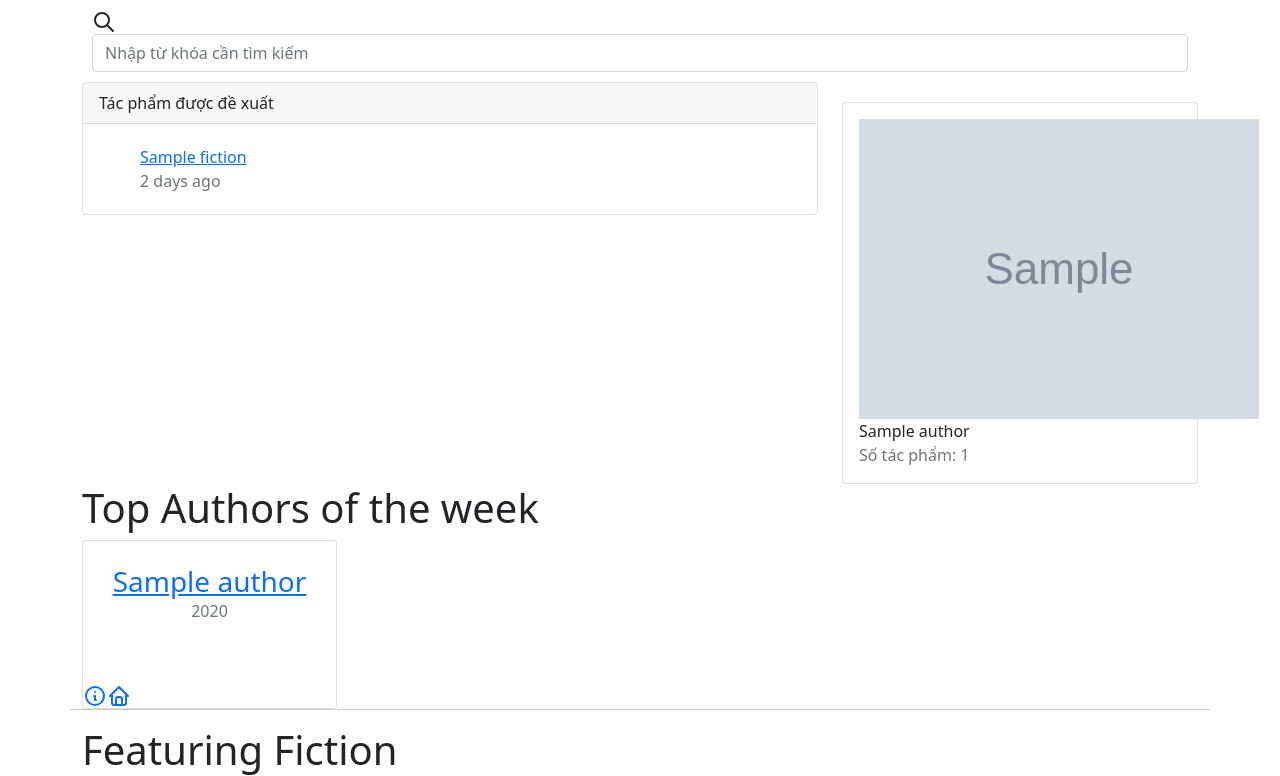
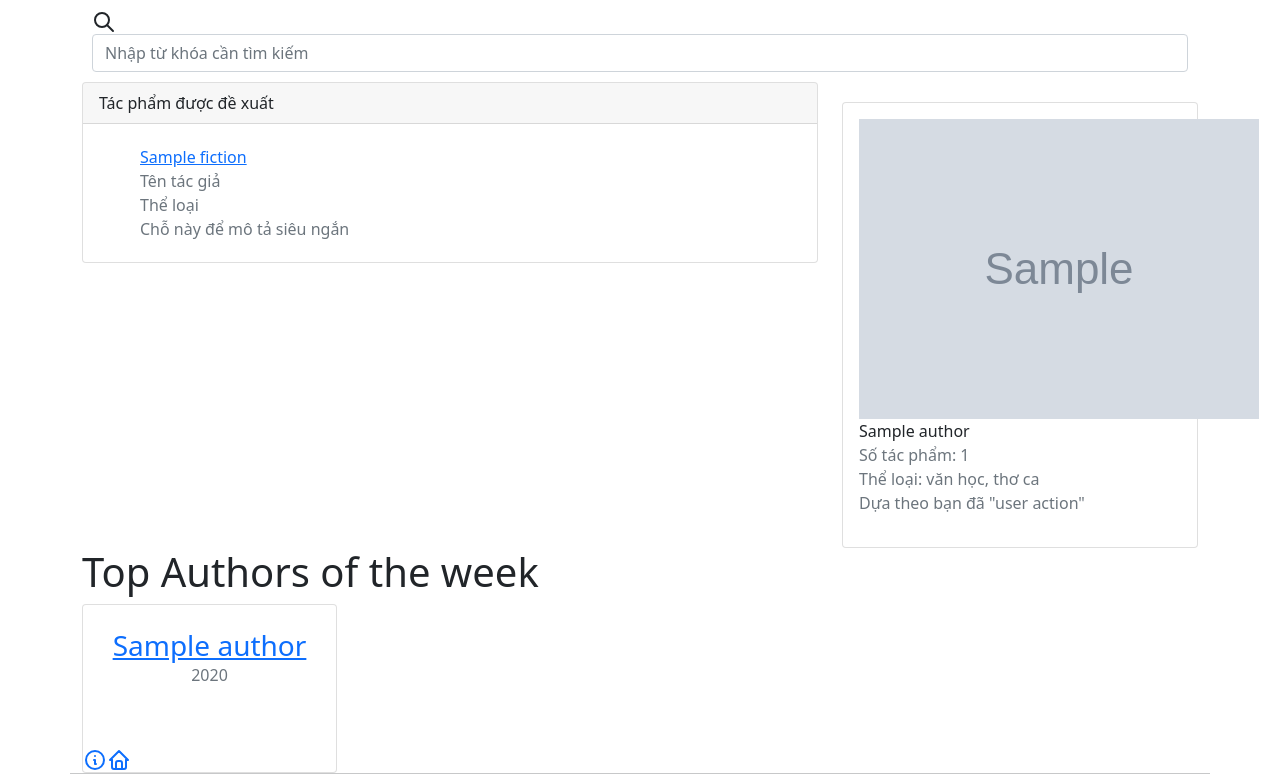
Before and after one commit to cyborgx0x/unleash, a Flask app: page / in a window 1280 px wide. Shown: the part 70-846 px from the top of the page. Run offline with Flask 2, Linux system fonts and the light colour scheme; tables that the repository leaves empty hold one stand-in row (values such as "Sample post"); grey boxes marked "Sample" are stand-in pictures; some libraries are stand-ins or nearby versions.

Commit message:
detail info

```diff
--- a/app/templates/_homeitem.html
+++ b/app/templates/_homeitem.html
@@ -6,7 +6,9 @@
       <div class="text-truncate">
         <a href="/fiction/{{fiction.id}}">{{fiction.name}}</a>
       </div>
-      <div class="text-muted">2 days ago</div>
+      <div class="text-muted">
+        Tên tác giả <br> Thể loại <br> Chỗ này để mô tả siêu ngắn
+      </div>
     </div>
     <div class="col-auto align-self-center">
       <div class="badge bg-red"></div>
--- a/app/templates/_homeitemrectangle.html
+++ b/app/templates/_homeitemrectangle.html
@@ -12,7 +12,13 @@
                     {{name}}
                 </div>
                 <div class="text-muted">
+                    <p>
                     Số tác phẩm: {{count}}
+                    <br>
+                    Thể loại: văn học, thơ ca
+                    <br>
+                    Dựa theo bạn đã "user action"
+                    </p>
                 </div>
                 </div>
             </div>
--- a/app/templates/author.html
+++ b/app/templates/author.html
@@ -21,9 +21,9 @@
                 <a class="dropdown-item" href="#" data-toggle="modal" data-target="#Editable">
                     Edit this author 🍓🍓🍓
                 </a>
-                <a href="/author/{{author.id}}/delete" type="button" class="dropdown-item">Delete this author</a>
-                <a href="#" type="button" class="dropdown-item">Thêm Media 📷</a>
-                <a href="#" class="dropdown-item" type="button">
+                <a href="/author/{{author.id}}/delete" class="dropdown-item">Delete this author</a>
+                <a href="#" class="dropdown-item">Thêm Media 📷</a>
+                <a href="#" class="dropdown-item">
                     Xác nhận sở hữu ✔
                 </a>
             </div>
```
